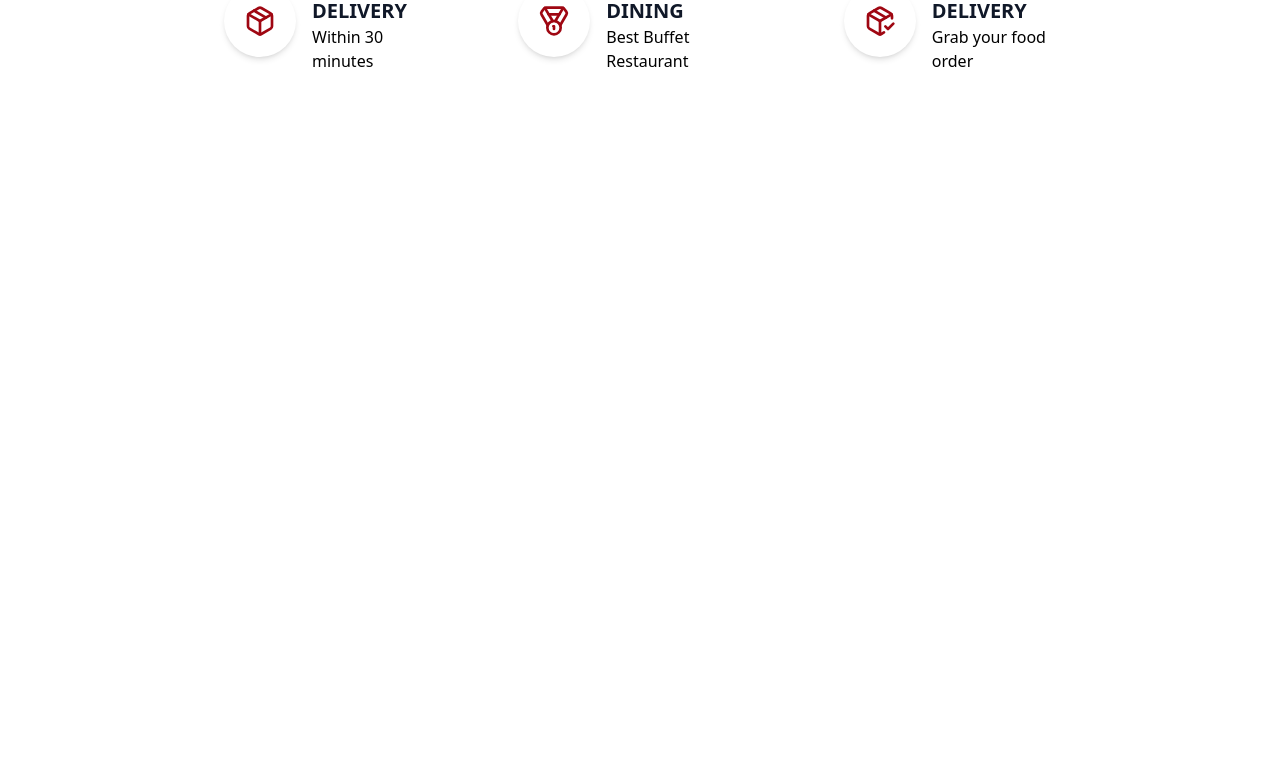
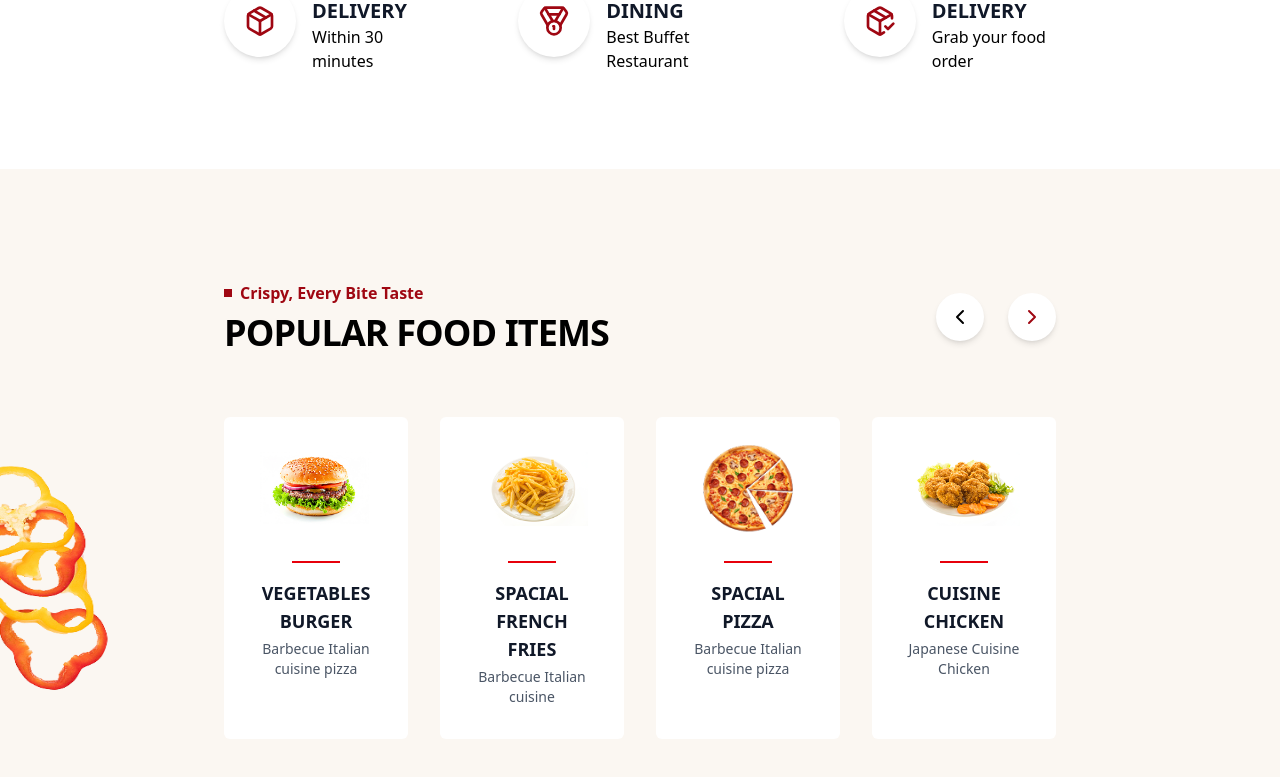
Before and after one commit to AIsTushar/restaurant-landing-page, a Next.js app: page / in a window 1280 px wide. Shown: the part 1396-2173 px from the top of the page. Before the commit the page ends 1565 px from the top, so only its background shows below. Built offline with nearby package versions, Linux system fonts and the light colour scheme.

Commit message:
Refactor About and Popular components for improved layout and responsiveness

```diff
--- a/src/app/page.js
+++ b/src/app/page.js
@@ -14,8 +14,8 @@ export default function Home() {
         <Hero />
       </div>
       <About />
-      {/* <Popular />
-      <BookNow />
+      <Popular />
+      {/* <BookNow />
       <Testimonials />
       <Footer /> */}
     </main>
--- a/src/components/About/About.js
+++ b/src/components/About/About.js
@@ -57,9 +57,10 @@ function About() {
   };
 
   return (
-    <section className="relative bg-white px-56 py-24">
-      <div className="mx-auto flex gap-8">
-        <div className="relative w-1/2">
+    <section className="relative bg-white px-7 py-7 lg:px-56 lg:py-24">
+      <div className="mx-auto flex flex-col gap-8 lg:flex-row">
+        <div className="relative lg:w-1/2">
+          {/* photo */}
           <div className="">
             <Image src="/about.png" alt="About" width={500} height={500} />
           </div>
@@ -69,13 +70,13 @@ function About() {
               alt="MarketPlace"
               width={500}
               height={500}
-              className="h-30 w-48"
+              className="h-20 w-32 lg:h-30 lg:w-48"
             />
           </div>
         </div>
 
         {/* Right Side: Text, Tabs, and Contact Info */}
-        <div className="flex w-1/2 flex-col gap-6">
+        <div className="flex flex-col gap-6 lg:w-1/2">
           {/* Tabs */}
           <div className="flex gap-4 border-b border-red-800">
             {["About", "Experience", "Contact"].map((tab) => (
@@ -106,7 +107,7 @@ function About() {
           </div>
         </div>
       </div>
-      <div className="mt-16 flex flex-col gap-26 md:flex-row">
+      <div className="mt-16 flex flex-col gap-6 md:flex-row lg:gap-26">
         {/* Feature 1: Fast Delivery */}
         <Feature
           icon={Package}
@@ -129,7 +130,7 @@ function About() {
         />
       </div>
 
-      <div className="absolute right-0 bottom-36">
+      <div className="absolute right-0 bottom-36 hidden lg:block">
         <Image
           src="/side.png"
           alt="Rectangle"
--- a/src/components/Popular/Card.js
+++ b/src/components/Popular/Card.js
@@ -1,8 +1,10 @@
 import Image from "next/image";
 
-function Card({ image, title, subtitle }) {
+function Card({ image, title, subtitle, className }) {
   return (
-    <div className="mx-auto max-w-xs overflow-hidden rounded-md bg-white px-4 py-4">
+    <div
+      className={`mx-auto max-w-xs overflow-hidden rounded-md bg-white px-4 py-4 ${className}`}
+    >
       {/* Image Section */}
       <div className="flex h-28 w-full items-center justify-center">
         <Image
--- a/src/components/Popular/Popular.js
+++ b/src/components/Popular/Popular.js
@@ -4,7 +4,7 @@ import Swiper from "./Swiper";
 
 function Popular() {
   return (
-    <div className="relative bg-[#FBF7F2] px-56 py-28">
+    <div className="relative bg-[#FBF7F2] px-7 py-7 lg:px-56 lg:py-28">
       {/* Header */}
       <div className="flex items-center justify-between">
         <div className="flex flex-col gap-2">
@@ -19,7 +19,7 @@ function Popular() {
         <Swiper />
       </div>
       {/* Cards */}
-      <div className="mt-16 grid grid-cols-4 gap-8">
+      <div className="mt-16 grid gap-8 lg:grid-cols-4">
         <Card
           image="/burger.png"
           title="vegetables burger"
@@ -29,20 +29,23 @@ function Popular() {
           image="/french-fries.png"
           title="Spacial French fries"
           subtitle="Barbecue Italian cuisine"
+          className="hidden lg:block"
         />
         <Card
           image="/pizza.png"
           title="Spacial Pizza"
-          subtitle="Barbecue Italian cuisine pizza"
+          subtitle="Barbecue Italian cuisine pizza "
+          className="hidden lg:block"
         />
         <Card
           image="/fried-shrimp.png"
           title="Cuisine Chicken"
           subtitle="Japanese Cuisine Chicken"
+          className="hidden lg:block"
         />
       </div>
 
-      <div>
+      <div className="hidden lg:block">
         <Image
           src="/side-2.png"
           alt="Offer"
```
